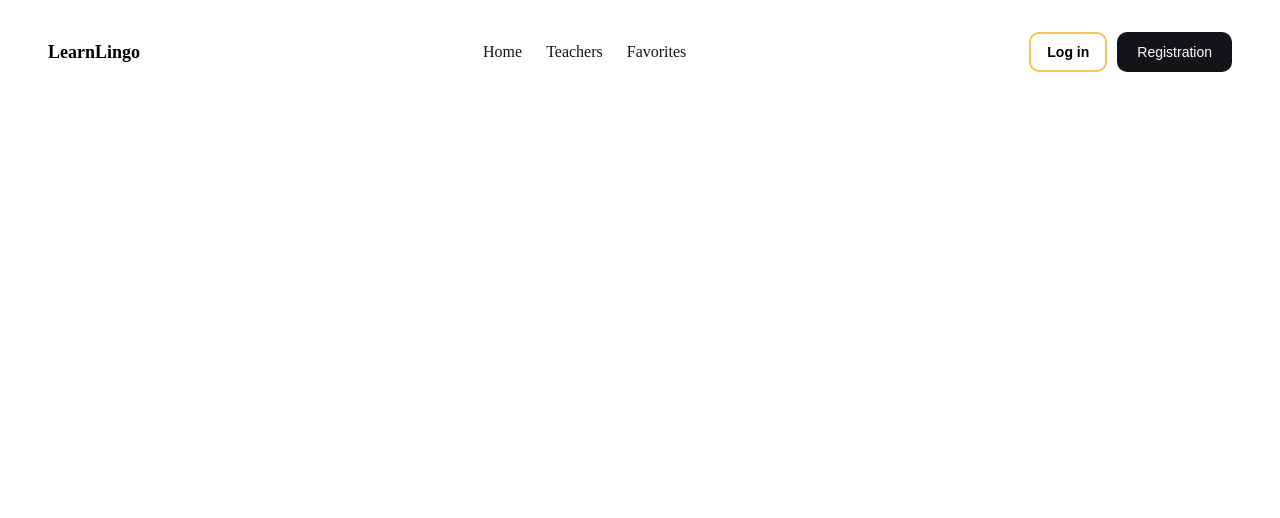
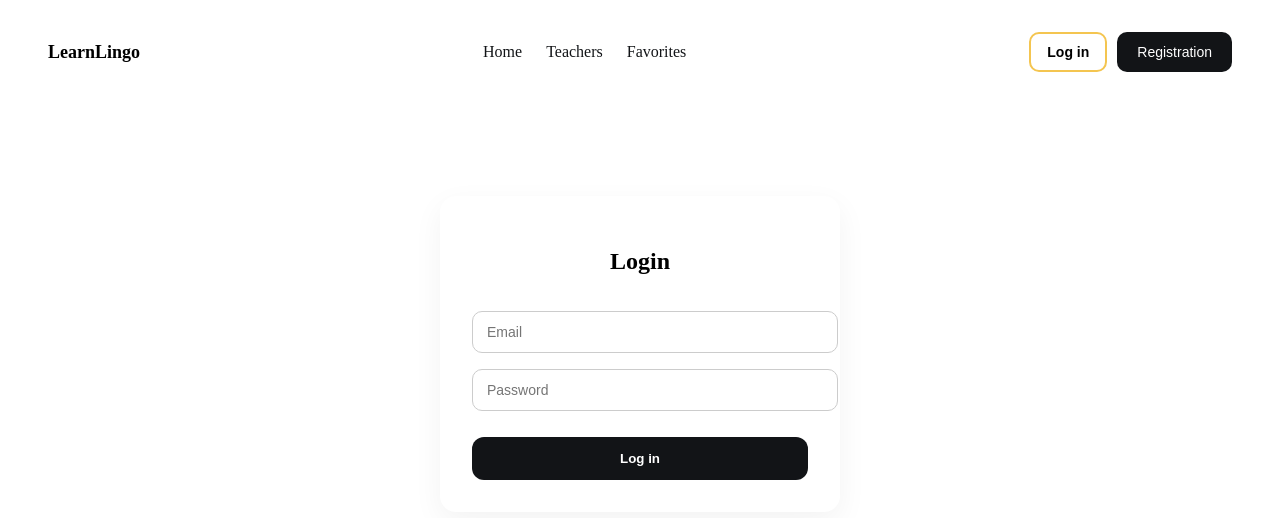
Before and after one commit to NurAleynaPektas/learn-lingo, a React (Vite) app: page /login in a window 1280 px wide. Shown: the top 518 px of the page. Built offline with nearby package versions, Linux system fonts and the light colour scheme.

Commit message:
loginPage

```diff
--- a/package.json
+++ b/package.json
@@ -10,10 +10,13 @@
     "preview": "vite preview"
   },
   "dependencies": {
+    "@hookform/resolvers": "^5.2.2",
     "izitoast": "^1.4.0",
     "react": "^19.2.0",
     "react-dom": "^19.2.0",
-    "react-router-dom": "^7.13.1"
+    "react-hook-form": "^7.72.0",
+    "react-router-dom": "^7.13.1",
+    "yup": "^1.7.1"
   },
   "devDependencies": {
     "@eslint/js": "^9.39.1",
--- a/src/App.jsx
+++ b/src/App.jsx
@@ -3,6 +3,8 @@ import Header from "./components/Header";
 import HomePage from "./pages/HomePage";
 import TeachersPage from "./pages/TeachersPage";
 import FavoritesPage from "./pages/FavoritesPage";
+import LoginPage from "./pages/LoginPage";
+
 function App() {
   return (
     <>
@@ -12,6 +14,7 @@ function App() {
         <Route path="/" element={<HomePage />} />
         <Route path="/teachers" element={<TeachersPage />} />
         <Route path="/favorites" element={<FavoritesPage />} />
+        <Route path="/login" element={<LoginPage />} />
       </Routes>
     </>
   );
--- a/src/components/Header.jsx
+++ b/src/components/Header.jsx
@@ -1,10 +1,11 @@
 import { useState, useEffect } from "react";
 import css from "./Header.module.css";
-import { Link } from "react-router-dom";
+import { Link, useNavigate } from "react-router-dom";
 
 export default function Header() {
   const [open, setOpen] = useState(false);
   const [user, setUser] = useState(null);
+  const navigate = useNavigate();
 
   const closeMenu = () => setOpen(false);
 
@@ -18,7 +19,7 @@ export default function Header() {
     return () => document.removeEventListener("keydown", escClose);
   }, []);
 
-  // sayfa açılınca user kontrol
+  // user kontrol
   useEffect(() => {
     const storedUser = localStorage.getItem("user");
     if (storedUser) {
@@ -26,16 +27,17 @@ export default function Header() {
     }
   }, []);
 
-  // login
-  const handleLogin = () => {
-    localStorage.setItem("user", "true");
-    setUser(true);
+  // LOGIN
+  const goToLogin = () => {
+    navigate("/login");
+    closeMenu();
   };
 
-  // logout
+  // LOGOUT
   const handleLogout = () => {
     localStorage.removeItem("user");
     setUser(null);
+    navigate("/");
   };
 
   return (
@@ -47,14 +49,16 @@ export default function Header() {
           <Link to="/" onClick={closeMenu}>
             Home
           </Link>
+
           <Link to="/teachers" onClick={closeMenu}>
             Teachers
           </Link>
+
           <Link to="/favorites" onClick={closeMenu}>
             Favorites
           </Link>
 
-          {/* MOBILE MENU ACTIONS */}
+          {/* MOBILE MENU */}
           <div className={css.mobileActions}>
             {user ? (
               <button className={css.login} onClick={handleLogout}>
@@ -62,7 +66,7 @@ export default function Header() {
               </button>
             ) : (
               <>
-                <button className={css.login} onClick={handleLogin}>
+                <button className={css.login} onClick={goToLogin}>
                   Log in
                 </button>
                 <button className={css.register}>Registration</button>
@@ -78,7 +82,7 @@ export default function Header() {
             </button>
           ) : (
             <>
-              <button className={css.login} onClick={handleLogin}>
+              <button className={css.login} onClick={goToLogin}>
                 Log in
               </button>
               <button className={css.register}>Registration</button>
--- /dev/null
+++ b/src/pages/LoginPage.jsx
@@ -0,0 +1,74 @@
+import css from "./LoginPage.module.css";
+import { useNavigate } from "react-router-dom";
+import iziToast from "izitoast";
+
+import { useForm } from "react-hook-form";
+import { yupResolver } from "@hookform/resolvers/yup";
+import * as Yup from "yup";
+
+const schema = Yup.object({
+  email: Yup.string()
+    .required("Email is required")
+    .email("Invalid email format"),
+  password: Yup.string()
+    .required("Password is required")
+    .min(6, "Minimum 6 characters"),
+});
+
+export default function LoginPage() {
+  const navigate = useNavigate();
+
+  const {
+    register,
+    handleSubmit,
+    formState: { errors },
+  } = useForm({
+    resolver: yupResolver(schema),
+  });
+
+  const onSubmit = () => {
+    localStorage.setItem("user", "true");
+
+    iziToast.success({
+      title: "Success",
+      message: "Logged in successfully",
+      position: "topRight",
+    });
+
+    navigate("/teachers");
+  };
+
+  return (
+    <section className={css.container}>
+      <form className={css.form} onSubmit={handleSubmit(onSubmit)}>
+        <h2>Login</h2>
+
+        <div>
+          <input
+            type="email"
+            placeholder="Email"
+            className={css.input}
+            {...register("email")}
+          />
+          {errors.email && <p className={css.error}>{errors.email.message}</p>}
+        </div>
+
+        <div>
+          <input
+            type="password"
+            placeholder="Password"
+            className={css.input}
+            {...register("password")}
+          />
+          {errors.password && (
+            <p className={css.error}>{errors.password.message}</p>
+          )}
+        </div>
+
+        <button type="submit" className={css.button}>
+          Log in
+        </button>
+      </form>
+    </section>
+  );
+}
--- /dev/null
+++ b/src/pages/LoginPage.module.css
@@ -0,0 +1,70 @@
+.container {
+  max-width: 400px;
+  margin: 80px auto;
+  padding: 20px;
+}
+
+/* FORM */
+
+.form {
+  display: flex;
+  flex-direction: column;
+  gap: 16px;
+
+  background: #ffffff;
+  padding: 32px;
+  border-radius: 16px;
+
+  box-shadow: 0 10px 30px rgba(0, 0, 0, 0.05);
+}
+
+.form h2 {
+  text-align: center;
+  font-size: 24px;
+  font-weight: 600;
+}
+
+/* INPUT */
+
+.input {
+  width: 100%;
+  padding: 12px 14px;
+  border-radius: 10px;
+  border: 1px solid #ccc;
+  font-size: 14px;
+
+  transition: border 0.2s ease;
+}
+
+.input:focus {
+  outline: none;
+  border-color: #f4c550;
+}
+
+/* ERROR */
+
+.error {
+  margin-top: 6px;
+  font-size: 12px;
+  color: red;
+}
+
+/* BUTTON */
+
+.button {
+  margin-top: 10px;
+  padding: 14px;
+  border-radius: 12px;
+  border: none;
+
+  background: #121417;
+  color: #fff;
+  font-weight: 600;
+  cursor: pointer;
+
+  transition: background 0.2s ease;
+}
+
+.button:hover {
+  background: #333;
+}
```
Also changed, not shown: 1 other file (tests, documents, lock files or other folders).
